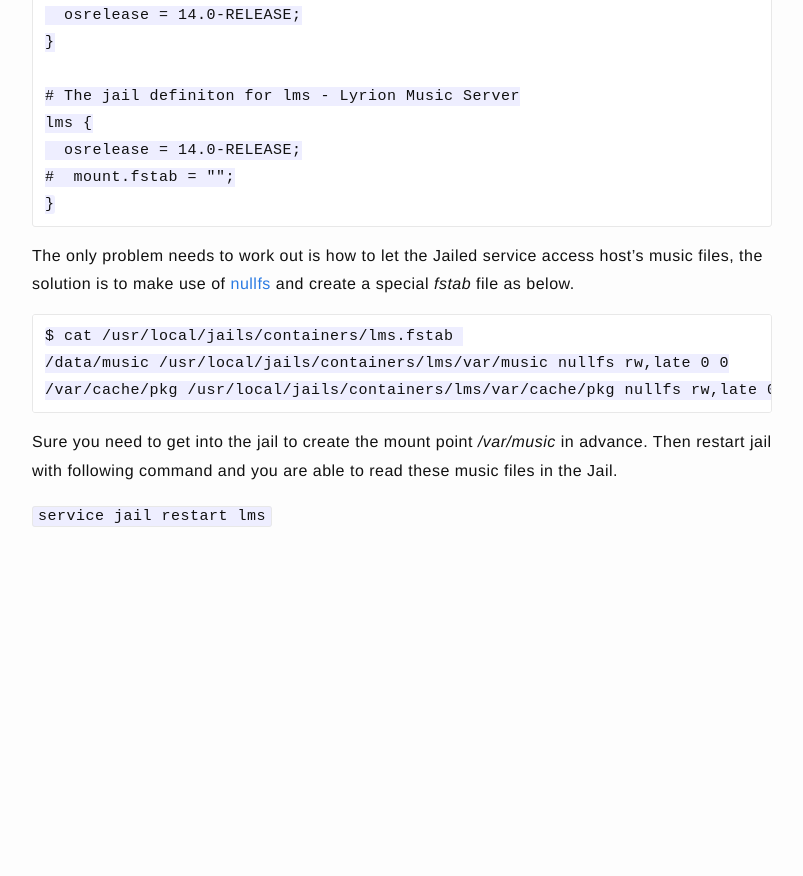
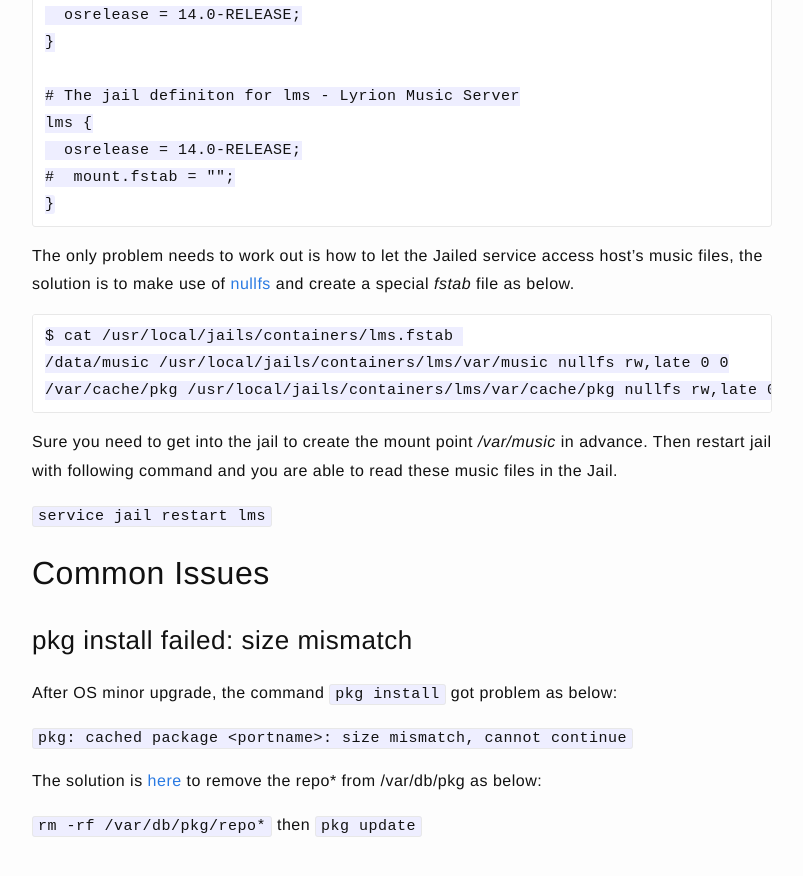
Before and after one commit to jazzi/jazzi.github.io, a Jekyll site: the page built from _posts/2023-12-21-hpe-microserver-gen10-with-freebsd.md, in a window 1280 px wide and 900 px high, scrolled down 25585 px. Shown: the top 876 px of the window, without its empty margins (238-1041 px from the left). Built offline with Jekyll 4.4.1, drawn with Linux system fonts in a browser that asks for light colours; before the commit the page ends 26175 px from its top, so only the background shows below that.

Commit message:
add more

```diff
--- a/_posts/2023-12-21-hpe-microserver-gen10-with-freebsd.md
+++ b/_posts/2023-12-21-hpe-microserver-gen10-with-freebsd.md
@@ -990,3 +990,15 @@ $ cat /usr/local/jails/containers/lms.fstab
 Sure you need to get into the jail to create the mount point */var/music* in advance. Then restart jail with following command and you are able to read these music files in the Jail.
 
 `service jail restart lms`
+
+## Common Issues
+
+### pkg install failed: size mismatch
+
+After OS minor upgrade, the command `pkg install` got problem as below:
+
+`pkg: cached package <portname>: size mismatch, cannot continue`
+
+The solution is [here](https://github.com/freebsd/pkg/issues/902) to remove the repo* from /var/db/pkg as below:
+
+`rm -rf /var/db/pkg/repo*` then `pkg update`
```
